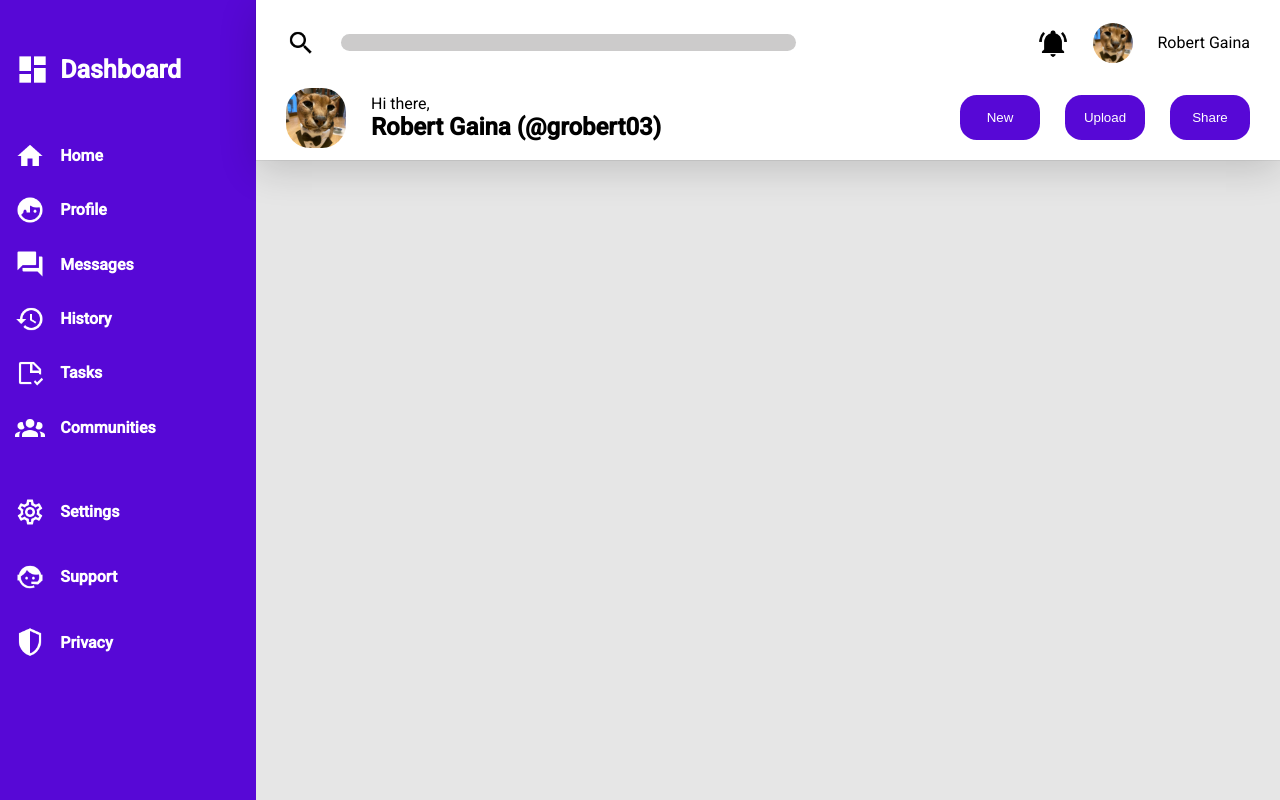
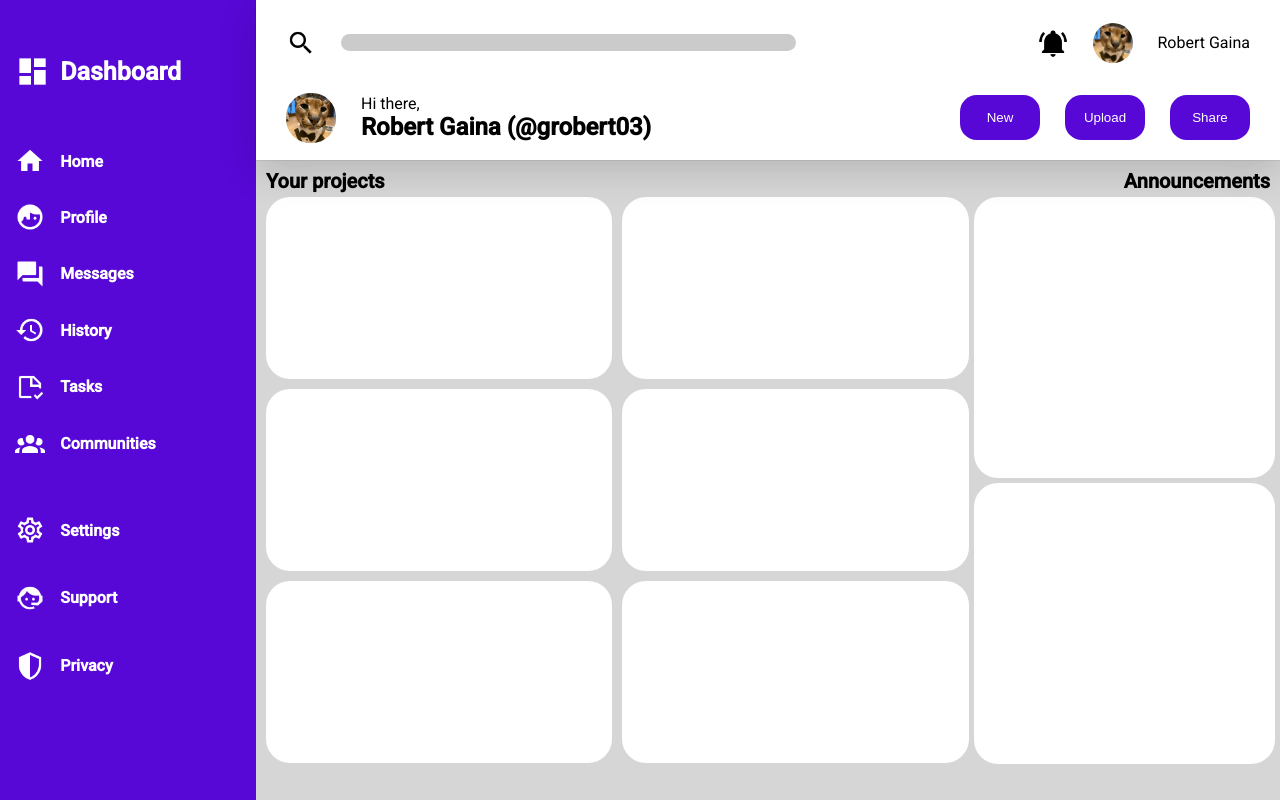
Before and after one commit to grobert03/Dashboard, a plain HTML site: page index.html in a window 1280 px wide. Drawn offline with Linux system fonts and the light colour scheme.

Commit message:
Finished the content layout

```diff
--- a/index.html
+++ b/index.html
@@ -67,7 +67,24 @@
         </div>
       </div>
       <div class="article">
-
+        <div class="article-header">
+          <p>Your projects</p>
+          <p>Announcements</p>
+        </div>
+        <div class="article-content">
+          <div class="cards">
+            <div class="item"></div>
+            <div class="item"></div>
+            <div class="item"></div>
+            <div class="item"></div>
+            <div class="item"></div>
+            <div class="item"></div>
+          </div>
+          <div class="side-cards">
+            <div class="item"></div>
+            <div class="item"></div>
+          </div>
+        </div>
       </div>
     </div>
   </div>
--- a/style.css
+++ b/style.css
@@ -1,12 +1,13 @@
 body, html {
     margin: 0;
     padding: 0;
-    height: 100vh;
+    height: auto;
+    overflow: hidden;
 }
 
 .main-container {
     display: grid;
-    height: 100%;
+    height: 100vh;
     grid-template-columns: 1fr 4fr;
     grid-template-rows: 100%;
     font-family: 'Roboto', sans-serif;
@@ -21,7 +22,7 @@ body, html {
     font-weight: bold;
     padding: 15px;
     gap: 5px;
-
+    height: 100vh;
 }
 
 .first-buttons, .second-buttons, .title {
@@ -91,8 +92,8 @@ input {
 }
 
 .bottom-header #profile-pic {
-    height: 60px;
-    width: 60px;
+    height: 50px;
+    width: 50px;
     border-radius: 1.5em;
 }
 
@@ -141,5 +142,45 @@ button {
 }
 
 .article {
-    background-color: rgb(230, 230, 230);
+   background-color: rgb(214, 214, 214);
+   padding: 5px 10px;
+
 }
+
+.article-content {
+    height: 90%;
+    width: 100;
+    display: grid;
+    grid-template-columns: 70% 30%;
+    gap: 5px;
+}
+
+.cards {
+    display: grid;
+    grid-template-columns: 1fr 1fr;
+    grid-template-rows: 1fr 1fr 1fr;
+    gap: 10px;
+}
+
+.side-cards {
+    display: grid;
+    grid-template-columns: 1fr;
+    grid-template-rows: 1fr 1fr;
+    gap: 5px;
+}
+
+.article-header {
+    display: flex;
+    height: 5%;
+    justify-content: space-between;
+    align-items: center;
+}
+
+.article-header p {
+    font-size: 20px;
+}
+
+.item {
+    background-color: white;
+    border-radius: 1.5em;
+}
```
